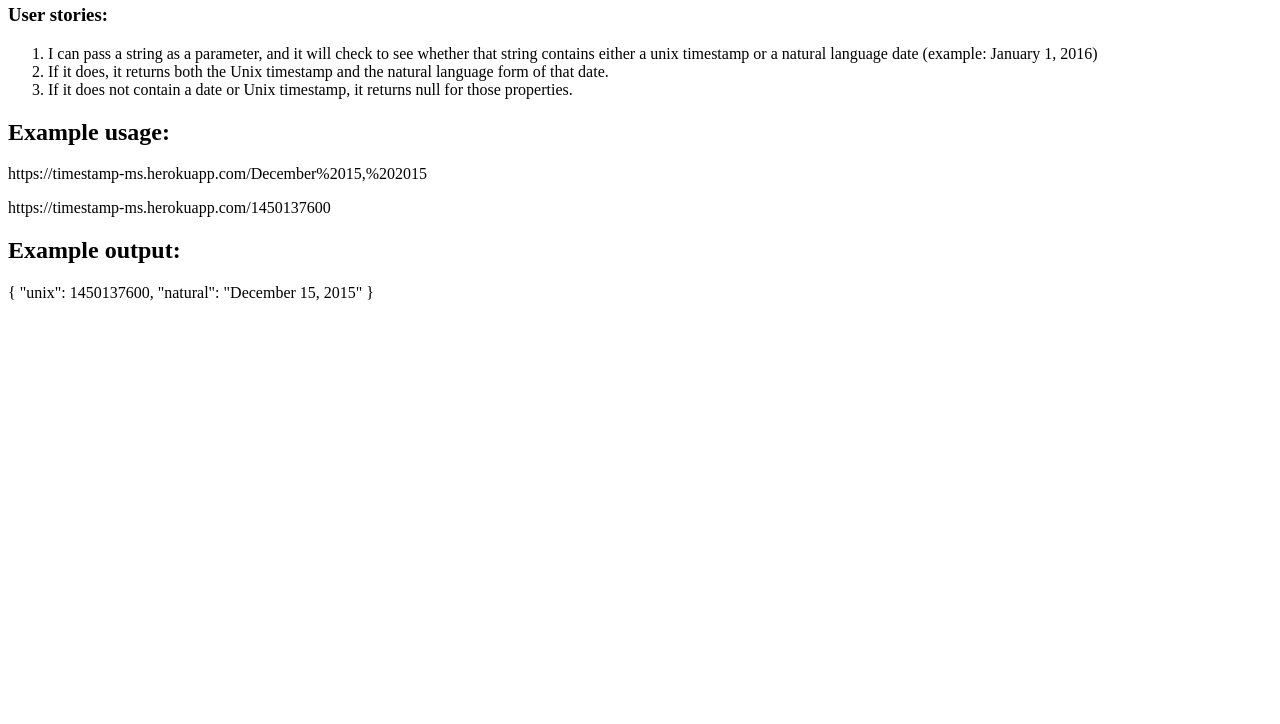
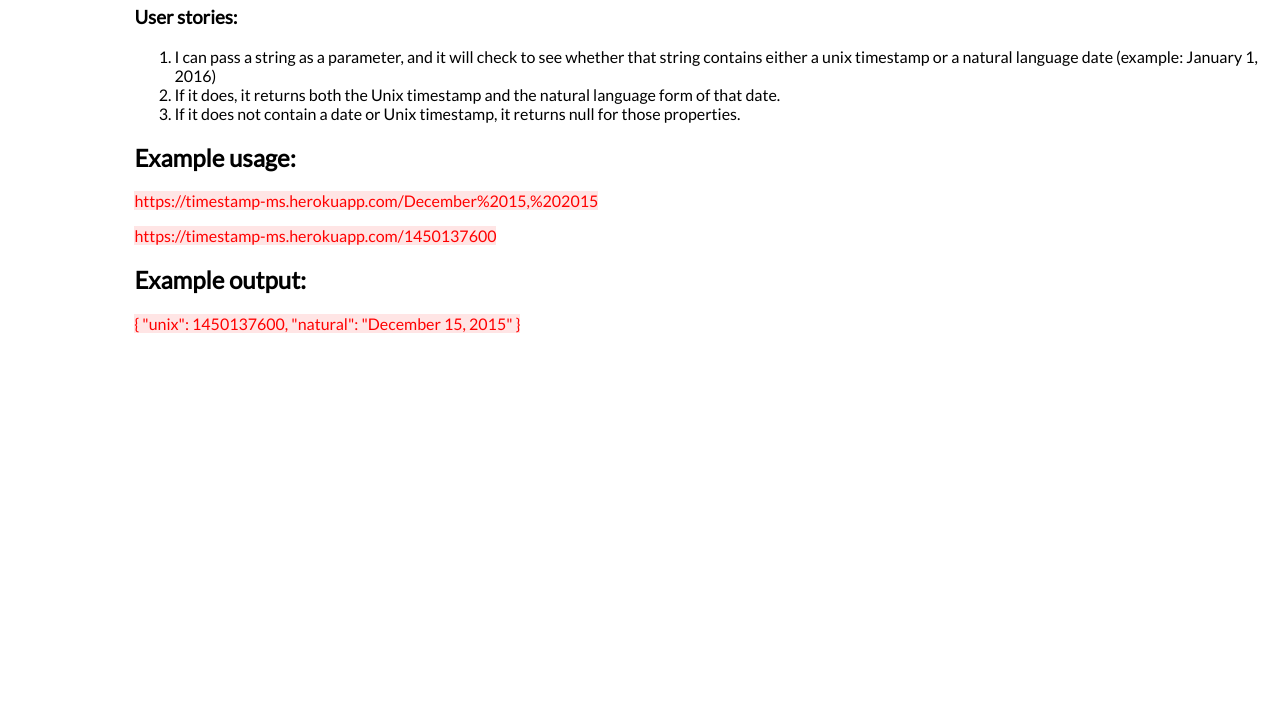
Before and after one commit to amit-s/timestamp, a plain HTML site: page public/index.html in a window 1280 px wide. Shown: the part 76-800 px from the top of the page. Drawn offline with Linux system fonts and the light colour scheme.

Commit message:
added css styling and middleware for use

```diff
--- a/index.js
+++ b/index.js
@@ -3,6 +3,8 @@ let strftime = require('strftime');
 let express = require('express');
 let app = express();
 let port = 3000;
+
+app.use('/css', express.static('public/css'));
 
 app.get('/', function(req,res){
 	res.sendFile(__dirname + '/public/index.html');
--- /dev/null
+++ b/public/css/styles.css
@@ -0,0 +1,12 @@
+#main{
+	margin-left: 10%;
+	font-family: 'Lato', sans-serif;
+}
+
+.usage{
+	color: red;
+}
+
+.usagebg{
+	background: rgba(255,0,0,0.1);
+}
--- a/public/index.html
+++ b/public/index.html
@@ -2,7 +2,8 @@
 <html>
 <head>
 	<title>Timestamp Microservice</title>
-
+	<link rel="stylesheet" type="text/css" href="./css/styles.css">
+	<link href="https://fonts.googleapis.com/css?family=Lato" rel="stylesheet">
 </head>
 <body>
 <div id="main">
@@ -16,11 +17,11 @@
 	</ol>
 
 	<h2>Example usage:</h2>
-	<p>https://timestamp-ms.herokuapp.com/December%2015,%202015</p>
-	<p>https://timestamp-ms.herokuapp.com/1450137600</p>
+	<p class="usage"><span class="usagebg">https://timestamp-ms.herokuapp.com/December%2015,%202015</span></p>
+	<p class="usage"><span class="usagebg">https://timestamp-ms.herokuapp.com/1450137600</span></p>
 
 	<h2>Example output:</h2>
-	<p>{ "unix": 1450137600, "natural": "December 15, 2015" }</p>
+	<p class="usage"><span class="usagebg">{ "unix": 1450137600, "natural": "December 15, 2015" }</span></p>
 </div>
 </body>
 </html>
```
